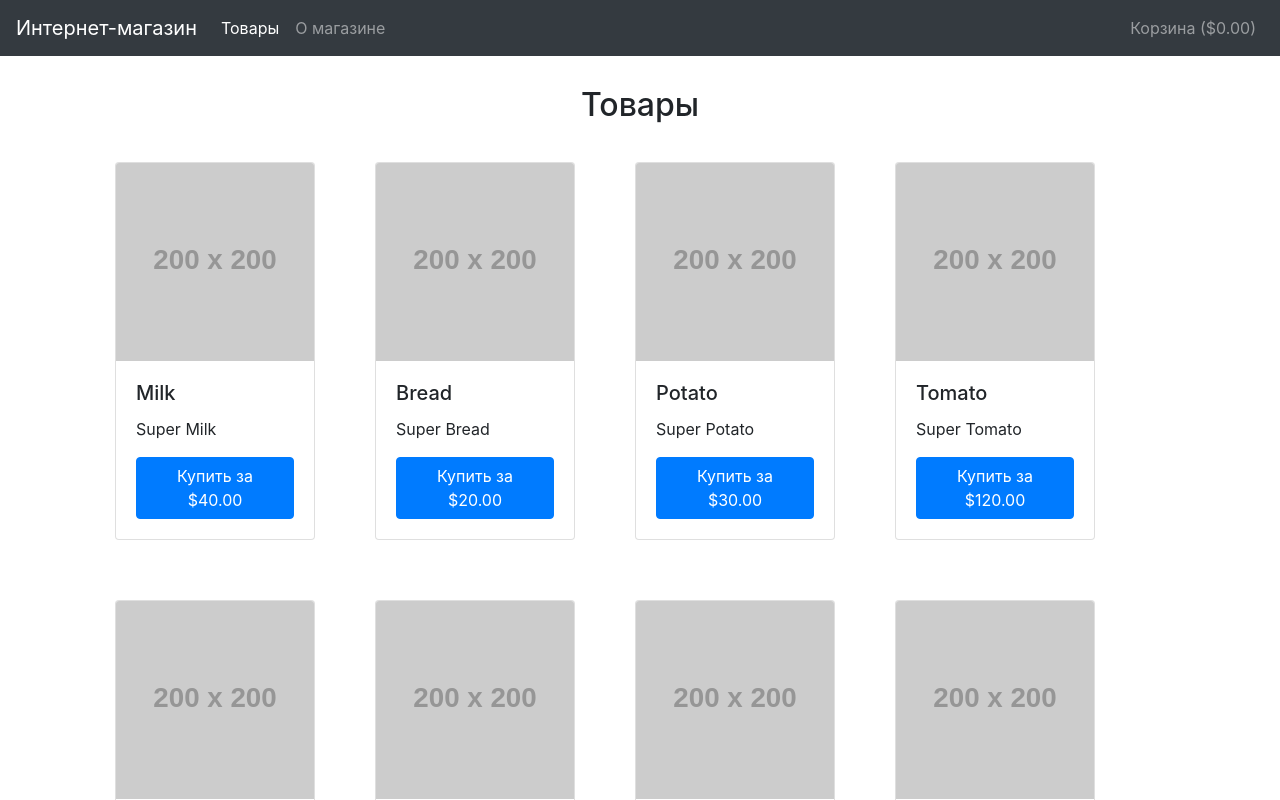
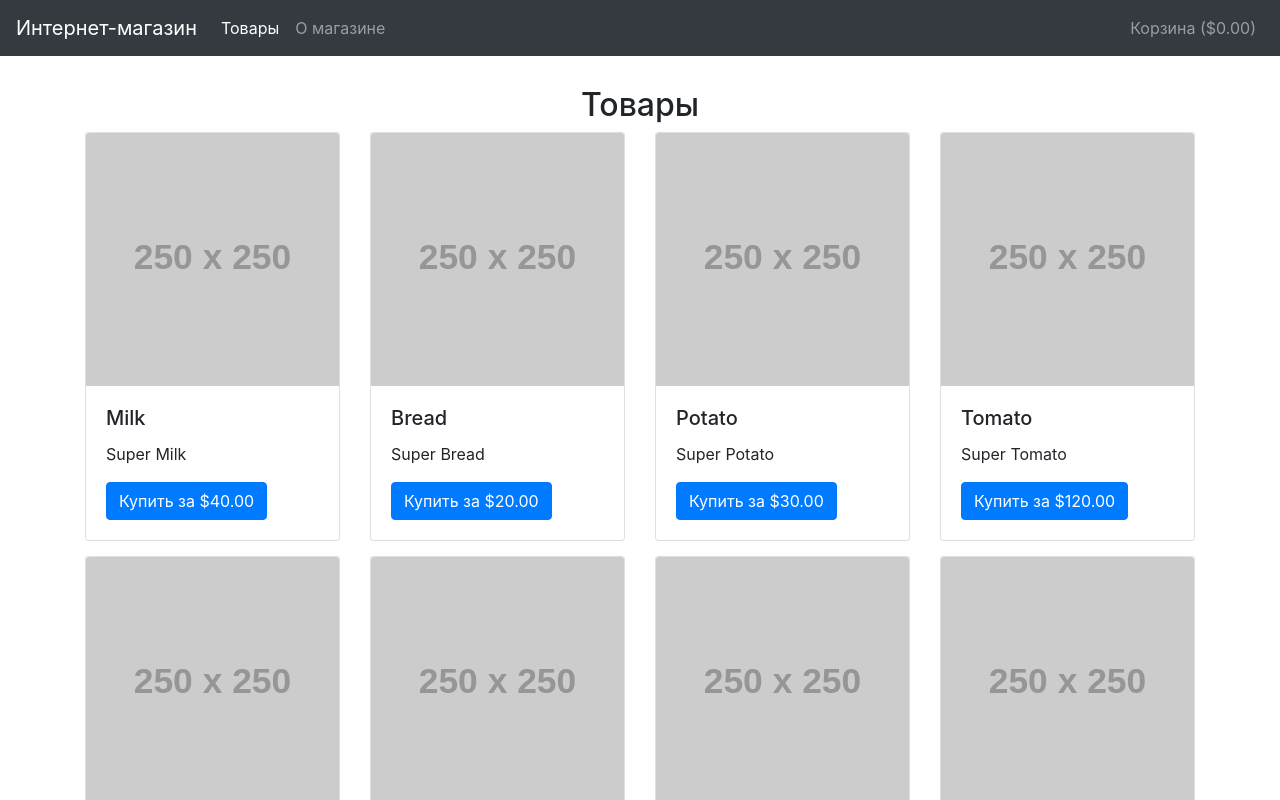
Before and after one commit to burdukowsky/e-shop-web, an Angular app: page /products in a window 1280 px wide. Shown: the top 800 px of the page. Built offline with nearby package versions, Linux system fonts and the light colour scheme.

Commit message:
Improve products template

```diff
--- a/src/app/products/mock-products.ts
+++ b/src/app/products/mock-products.ts
@@ -1,6 +1,6 @@
 import {Product} from './product';
 
-const URL_START = 'https://dummyimage.com/200x200/000/fff&text=';
+const URL_START = 'https://dummyimage.com/250x250/000/fff&text=';
 
 export const PRODUCTS: Product[] = [
   new Product(1, 'Milk', 'Super Milk', 40, `${URL_START}milk`),
--- a/src/app/products/products.component.html
+++ b/src/app/products/products.component.html
@@ -1,5 +1,7 @@
 <h2 class="text-center">Товары</h2>
-<div class="card product-card" style="width: 200px;" *ngFor="let product of products">
+<div class="row">
+  <div class="col-sm-6 col-md-4 col-lg-3" *ngFor="let product of products">
+    <div class="card product-card">
       <img class="card-img-top" src="{{product.imageUrl}}" alt="{{product.name}}">
       <div class="card-body">
         <h5 class="card-title">{{product.name}}</h5>
@@ -9,3 +11,5 @@
         </button>
       </div>
     </div>
+  </div>
+</div>
--- a/src/app/products/products.component.scss
+++ b/src/app/products/products.component.scss
@@ -1,4 +1,3 @@
 .product-card {
-  display: inline-block;
-  margin: 30px;
+  margin-bottom: 15px;
 }
```
Lines whose indentation alone changed are shown as unchanged.
